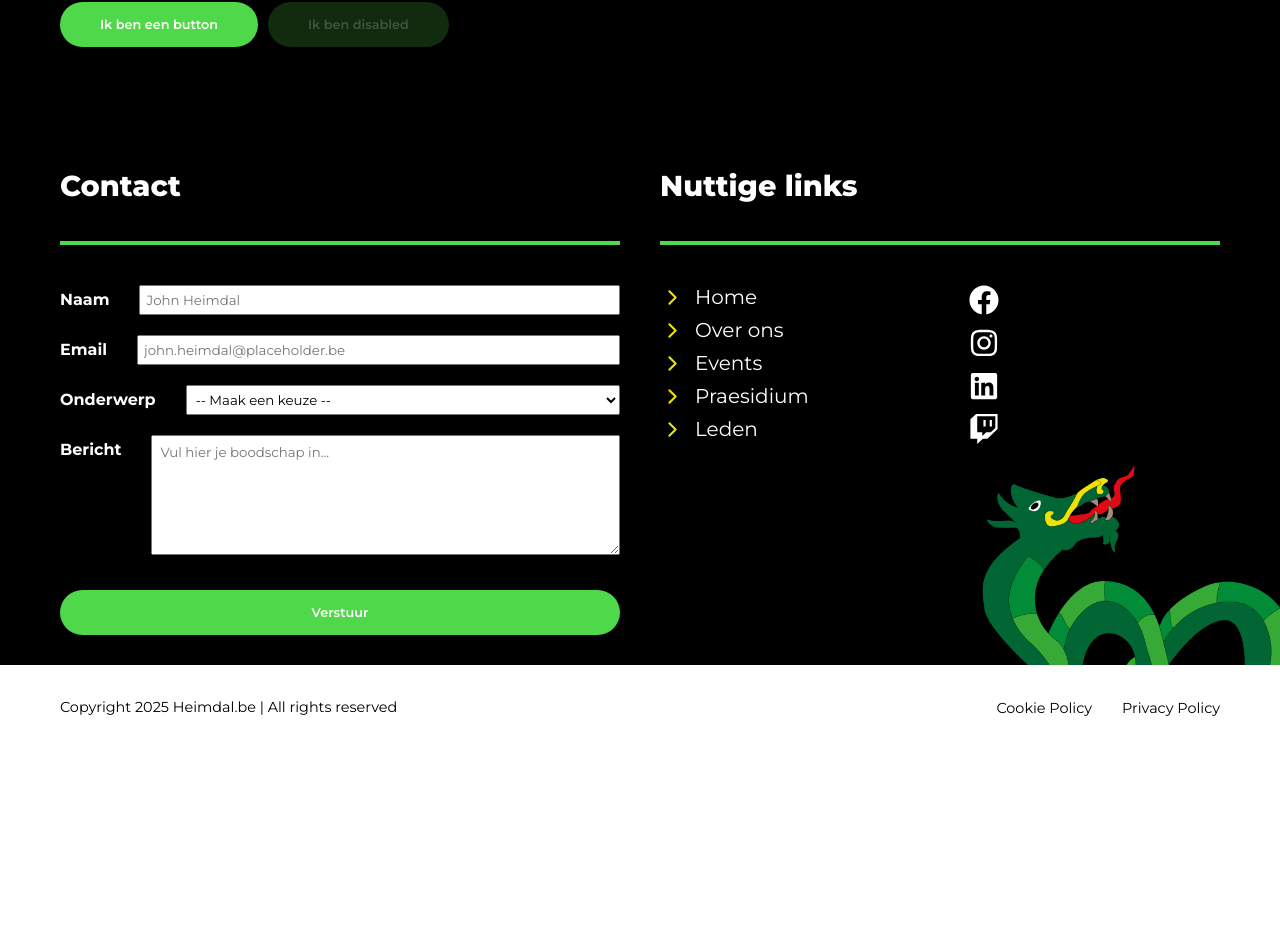
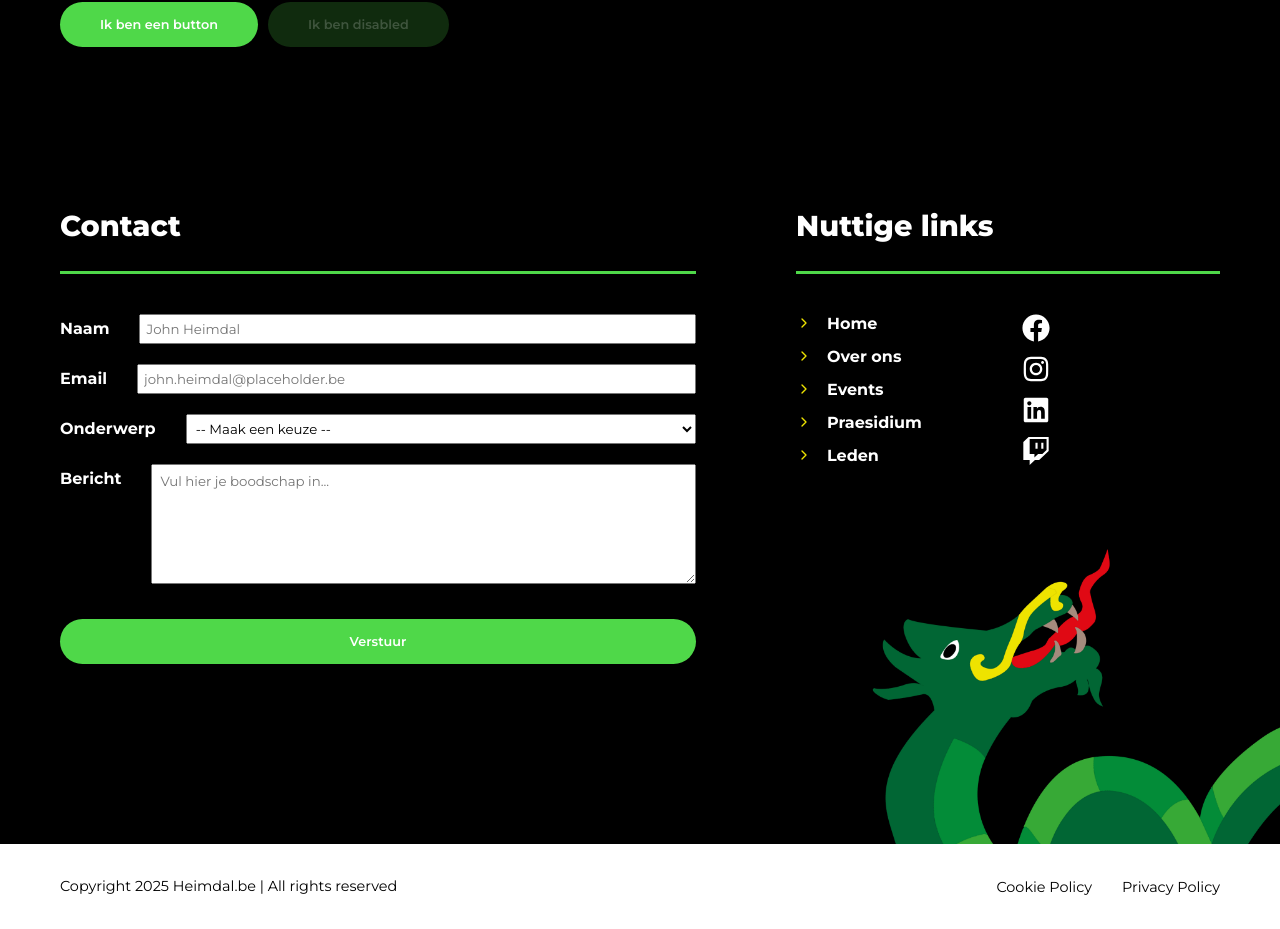
Before and after one commit to Heimdalbe/Mimisbrunnr-frontend, a React (Vite) app in the folder mimisbrunnr-frontend/: page /huisstijl in a window 1280 px wide. Shown: the part 1032-1961 px from the top of the page. Before the commit the page ends 1782 px from the top, so only its background shows below. Built offline with nearby package versions, Linux system fonts and the light colour scheme.

Commit message:
styling wat verfijnd en css beetje opgekuist
Nog de form te bekijken op desktop dat labels en velden gealigneerd staan

```diff
--- a/mimisbrunnr-frontend/src/components/Footer/Big Footer/BigFooter.css
+++ b/mimisbrunnr-frontend/src/components/Footer/Big Footer/BigFooter.css
@@ -1,19 +1,45 @@
-.dark-bg .container {
-  padding-bottom: 0 !important;
-  padding-right: 0 !important;
-}
-
 .big-footer {
   position: relative;
 }
 
-.footer-title-container {
-  border-bottom: 4px solid var(--green);
-  margin-bottom: 40px;
+.footer-title {
+  border-bottom: 3px solid var(--green);
+  padding-bottom: 30px;
 }
 
-.light-text h1 {
-  color: white;
+.footer-sections {
+  position: relative;
+  display: flex;
+  justify-content: space-between;
+  gap: 100px;
+  z-index: 100;
+}
+
+.container.footer-sections {
+  padding-top: 40px;
+  padding-bottom: 150px;
+}
+
+.footer-sections input {
+  width: 100%;
+  box-sizing: border-box;
+}
+
+.nuttige-links {
+  flex: 2;
+}
+
+.contact-section {
+  flex: 3;
+}
+
+.jormungandr {
+  position: absolute;
+  bottom: 0;
+  right: 0;
+  width: 35%;
+  object-fit: cover;
+  z-index: 1;
 }
 
 form {
@@ -22,43 +48,16 @@ form {
   gap: 20px;
 }
 
-.footer-sections {
-  display: flex;
-  justify-content: space-between;
-  gap: 40px;
-}
-
-.footer-sections>* {
-  flex: 1;
-  min-width: 0;
-}
-
-.jormungandr-wrapper {
-  position: absolute;
-  bottom: 0;
-  right: 0;
-  width: 300px;
-  height: 200px;
-  overflow: hidden;
-}
-
-.jormungandr {
-  width: 100%;
-  transform: scale(1.07);
-  transform-origin: top;
-}
-
-
 @media (max-width: 1028px) {
-  .footer-sections {
-    flex-direction: column;
-  }
-
-  .footer-sections>* {
-    width: 100%;
-  }
 
   .jormungandr {
     display: none;
   }
+
+  .container.footer-sections {
+    flex-direction: column;
+    gap: 25px;
+    padding-top: 40px;
+    padding-bottom: 60px;
+  }
 }
--- a/mimisbrunnr-frontend/src/components/Footer/Big Footer/BigFooter.jsx
+++ b/mimisbrunnr-frontend/src/components/Footer/Big Footer/BigFooter.jsx
@@ -4,23 +4,17 @@ import NuttigeLinksSection from './NuttigeLinksSection/NuttigeLinksSection';
 
 const BigFooter = () => {
   return (
-    <div className='dark-bg'>
-      <div className='container'>
-        <div className='big-footer'>
-          <div className="footer-sections">
+    <div className='dark-bg big-footer'>
+      <div className='container footer-sections'>
         <ContactSection />
         <NuttigeLinksSection />
       </div>
-          <div className="jormungandr-wrapper">
       <img
         className="jormungandr"
         src="Jormungandr.png"
         alt="Jormungandr"
       />
     </div>
-        </div>
-      </div>
-    </div>
   )
 }
 
--- a/mimisbrunnr-frontend/src/components/Footer/Big Footer/ContactSection/ContactSection.jsx
+++ b/mimisbrunnr-frontend/src/components/Footer/Big Footer/ContactSection/ContactSection.jsx
@@ -3,8 +3,8 @@ import FooterContactForm from './ContactForm/FooterContactForm';
 
 const ContactSection = () => {
   return (
-    <div>
-      <FooterTitle title={"Contact"} isDark={false} />
+    <div className="contact-section">
+      <h1 className="footer-title">Contact</h1>
       <FooterContactForm />
     </div>
   )
--- a/mimisbrunnr-frontend/src/components/Footer/Big Footer/NuttigeLinksSection/NuttigeLinks.css
+++ b/mimisbrunnr-frontend/src/components/Footer/Big Footer/NuttigeLinksSection/NuttigeLinks.css
@@ -1,6 +1,5 @@
 .nuttige-links {
   display: flex;
-  padding-right: 60px;
 }
 
 .nuttige-links-mobile {
@@ -9,9 +8,10 @@
   width: 100%;
 }
 
-.nuttige-links-desktop-bottom {
+.nuttige-links-container {
   display: flex;
-  align-items: flex-start;
+  align-items: stretch;
+  justify-self: start;
   gap: 100px;
 }
 
--- a/mimisbrunnr-frontend/src/components/Footer/Big Footer/NuttigeLinksSection/NuttigeLinks/NuttigeLink.css
+++ b/mimisbrunnr-frontend/src/components/Footer/Big Footer/NuttigeLinksSection/NuttigeLinks/NuttigeLink.css
@@ -1,20 +1,19 @@
 .nuttige-link {
   display: flex;
   align-items: center;
-  gap: 10px;
+  gap: 15px;
   color: var(--white);
   text-decoration: none;
   font-style: normal;
-  font-size: 20px;
+  font-weight: 700;
 }
 
 .link-icon {
   color: var(--yellow);
-  font-size: 25px;
 }
 
 .nuttige-links {
   display: flex;
   flex-direction: column;
-  gap: 8px;
+  gap: 14px;
 }
--- a/mimisbrunnr-frontend/src/components/Footer/Big Footer/NuttigeLinksSection/NuttigeLinks/NuttigeLink.jsx
+++ b/mimisbrunnr-frontend/src/components/Footer/Big Footer/NuttigeLinksSection/NuttigeLinks/NuttigeLink.jsx
@@ -3,12 +3,10 @@ import './NuttigeLink.css';
 
 const NuttigeLink = ({ link, text }) => {
   return (
-    <div className='link'>
-      <a href={link} className="nuttige-link">
-        <FiChevronRight className="link-icon" />
-        {text}
-      </a>
-    </div>
+    <a href={link} className="nuttige-link">
+      <FiChevronRight className="link-icon" />
+      {text}
+    </a>
   );
 };
 
--- a/mimisbrunnr-frontend/src/components/Footer/Big Footer/NuttigeLinksSection/NuttigeLinksSection.jsx
+++ b/mimisbrunnr-frontend/src/components/Footer/Big Footer/NuttigeLinksSection/NuttigeLinksSection.jsx
@@ -7,8 +7,8 @@ const NuttigeLinksSection = () => {
   return (
     <div className="nuttige-links">
       <div className="nuttige-links-desktop">
-        <FooterTitle title={"Nuttige links"} isDark={false} />
-        <div className="nuttige-links-desktop-bottom">
+        <h1 className="footer-title">Nuttige links</h1>
+        <div className="nuttige-links-container">
           <NuttigeLinks />
           <SocialsList />
         </div>
--- a/mimisbrunnr-frontend/src/components/Socials/Socials.css
+++ b/mimisbrunnr-frontend/src/components/Socials/Socials.css
@@ -1,26 +1,32 @@
 .socials-list {
   margin: 0;
   display: flex;
-  gap: 20px;
+  gap: 5px;
+  flex-direction: column;
+  justify-content: space-between;
 }
 
 .social-link {
-  font-size: 40px;
+  font-size: 28px;
   color: white;
   transition: ease 0.3s;
+  display: flex;
+  justify-content: center;
+  align-items: center;
 }
 
 .social-link:hover {
   color: var(--green);
 }
 
-@media (min-width: 1028px) {
-  .socials-list {
-    flex-direction: column;
-    gap: 5px;
+@media (max-width: 1028px) {
+  .social-link {
+    font-size: 32px;
   }
 
-  .social-link {
-    font-size: 30px;
+  .socials-list {
+    gap: 20px;
+    flex-direction: row;
+    justify-content: center;
   }
 }
--- a/mimisbrunnr-frontend/src/index.css
+++ b/mimisbrunnr-frontend/src/index.css
@@ -38,6 +38,7 @@
 
 .dark-bg {
   background-color: var(--black);
+  color: white;
 }
 
 @media (max-width: 1024px) {
```
Also changed, not shown: mimisbrunnr-frontend/public/Jormungandr.png. Lines whose indentation alone changed are shown as unchanged.
